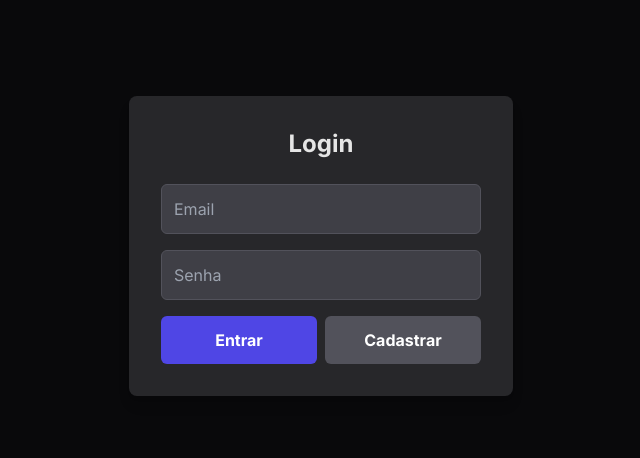
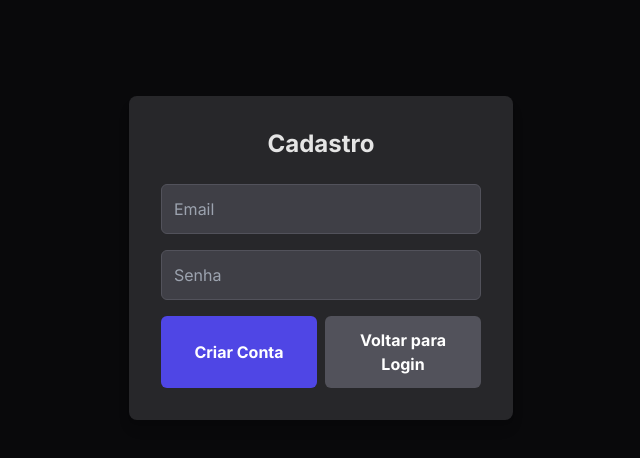
Before and after one commit to wesleyssdc201-hub/bettingledge, a website: page index.html in a window 1280 px wide. Both pictures are taken after a click on the button "Cadastrar". Shown: the whole page, without its empty margins (319-959 px from the left). Drawn offline with nearby package versions, Linux system fonts and the light colour scheme; no server answers.

Commit message:
Novo Codigo da Planilha

```diff
--- a/index.html
+++ b/index.html
@@ -54,13 +54,27 @@
 <body class="bg-zinc-950 text-neutral-200 p-4 min-h-screen flex flex-col items-center">
 
     <div id="auth-container" class="bg-zinc-800 p-8 rounded-lg shadow-lg w-full max-w-sm mt-20">
+        <div id="login-form">
             <h2 class="text-2xl font-bold mb-6 text-center">Login</h2>
             <div class="space-y-4">
                 <input type="email" id="email-input" placeholder="Email" class="w-full p-3 bg-zinc-700 rounded-md border border-zinc-600 focus:outline-none focus:ring-2 focus:ring-indigo-500">
                 <input type="password" id="password-input" placeholder="Senha" class="w-full p-3 bg-zinc-700 rounded-md border border-zinc-600 focus:outline-none focus:ring-2 focus:ring-indigo-500">
                 <div class="flex justify-between space-x-2 mt-4">
                     <button id="login-button" class="flex-1 bg-indigo-600 text-white p-3 rounded-md font-semibold hover:bg-indigo-700 transition duration-300">Entrar</button>
-                <button id="register-button" class="flex-1 bg-zinc-600 text-white p-3 rounded-md font-semibold hover:bg-zinc-700 transition duration-300">Cadastrar</button>
+                    <button id="show-register-button" class="flex-1 bg-zinc-600 text-white p-3 rounded-md font-semibold hover:bg-zinc-700 transition duration-300">Cadastrar</button>
+                </div>
+            </div>
+        </div>
+
+        <div id="register-form" class="hidden">
+            <h2 class="text-2xl font-bold mb-6 text-center">Cadastro</h2>
+            <div class="space-y-4">
+                <input type="email" id="register-email-input" placeholder="Email" class="w-full p-3 bg-zinc-700 rounded-md border border-zinc-600 focus:outline-none focus:ring-2 focus:ring-indigo-500">
+                <input type="password" id="register-password-input" placeholder="Senha" class="w-full p-3 bg-zinc-700 rounded-md border border-zinc-600 focus:outline-none focus:ring-2 focus:ring-indigo-500">
+                <div class="flex justify-between space-x-2 mt-4">
+                    <button id="register-button" class="flex-1 bg-indigo-600 text-white p-3 rounded-md font-semibold hover:bg-indigo-700 transition duration-300">Criar Conta</button>
+                    <button id="show-login-button" class="flex-1 bg-zinc-600 text-white p-3 rounded-md font-semibold hover:bg-zinc-700 transition duration-300">Voltar para Login</button>
+                </div>
             </div>
         </div>
     </div>
@@ -282,10 +296,20 @@
         const $ = id => document.getElementById(id);
         const authContainer = $('auth-container');
         const mainContent = $('main-content');
+
+        // Auth Forms
+        const loginForm = $('login-form');
+        const registerForm = $('register-form');
+        const showRegisterButton = $('show-register-button');
+        const showLoginButton = $('show-login-button');
         const loginButton = $('login-button');
         const registerButton = $('register-button');
         const emailInput = $('email-input');
         const passwordInput = $('password-input');
+        const registerEmailInput = $('register-email-input');
+        const registerPasswordInput = $('register-password-input');
+
+        // Main Content
         const logoutButton = $('logout-button');
         const userDisplay = $('user-display');
         const betsTableBody = $('bets-table-body');
@@ -309,10 +333,7 @@
         let transactions = [];
         let isDataLoaded = false;
 
-        // Funções de Utilitário
-        const formatCurrency = (amount) => {
-            return new Intl.NumberFormat('pt-BR', { style: 'currency', currency: 'BRL' }).format(amount);
-        };
+        // Funções de UI
         const showTab = (tabId) => {
             tabs.forEach(tab => {
                 if (tab.id === tabId) {
@@ -333,6 +354,11 @@
             tab.addEventListener('click', () => showTab(tab.id));
         });
         showTab('bets-tab');
+
+        // Funções de Utilitário
+        const formatCurrency = (amount) => {
+            return new Intl.NumberFormat('pt-BR', { style: 'currency', currency: 'BRL' }).format(amount);
+        };
 
         // Carregar dados
         const loadPeople = async () => {
@@ -392,10 +418,8 @@
             loadFreebets();
             loadWithdrawals();
 
-            // Calcular saldos
             const platformBalances = {};
 
-            // Adicionar lucros de apostas
             bets.forEach(bet => {
                 if (!platformBalances[bet.platformId]) {
                     platformBalances[bet.platformId] = {
@@ -406,7 +430,6 @@
                 platformBalances[bet.platformId].balance += bet.profit;
             });
 
-            // Adicionar transações (depósitos/saques)
             transactions.forEach(t => {
                 if (platformBalances[t.platformId]) {
                     if (t.type === 'Deposit') {
@@ -678,27 +701,16 @@
                         const importedData = JSON.parse(e.target.result);
                         const batch = db.batch();
 
-                        // Adicionar Pessoas e Plataformas
                         if (importedData.people) {
                             importedData.people.forEach(person => {
                                 const newPersonRef = doc(db, `users/${auth.currentUser.uid}/people`, person.id);
                                 batch.set(newPersonRef, { name: person.name, platforms: person.platforms });
                             });
                         }
-
-                        // Adicionar Apostas
                         if (importedData.bets) {
                             importedData.bets.forEach(bet => {
                                 const newBetRef = doc(db, `users/${auth.currentUser.uid}/bets`, bet.id);
                                 batch.set(newBetRef, bet);
-                            });
-                        }
-
-                        // Adicionar Freebets (se existirem)
-                        if (importedData.freebets) {
-                            importedData.freebets.forEach(freebet => {
-                                const newFreebetRef = doc(db, `users/${auth.currentUser.uid}/freebets`, freebet.id);
-                                batch.set(newFreebetRef, freebet);
                             });
                         }
 
@@ -712,7 +724,6 @@
                 };
                 reader.readAsText(file);
             };
-
             input.click();
         };
 
@@ -734,6 +745,16 @@
             }
         });
 
+        showRegisterButton.addEventListener('click', () => {
+            loginForm.classList.add('hidden');
+            registerForm.classList.remove('hidden');
+        });
+
+        showLoginButton.addEventListener('click', () => {
+            registerForm.classList.add('hidden');
+            loginForm.classList.remove('hidden');
+        });
+
         loginButton.addEventListener('click', () => {
             const email = emailInput.value;
             const password = passwordInput.value;
@@ -743,10 +764,10 @@
         });
 
         registerButton.addEventListener('click', () => {
-            const email = emailInput.value;
-            const password = passwordInput.value;
+            const email = registerEmailInput.value;
+            const password = registerPasswordInput.value;
             auth.createUserWithEmailAndPassword(email, password)
-                .then(() => alert('Cadastro realizado com sucesso! Pode entrar.'))
+                .then(() => alert('Cadastro realizado com sucesso! Faça login para começar.'))
                 .catch(error => alert('Erro ao cadastrar: ' + error.message));
         });
 
```
Lines whose indentation alone changed are shown as unchanged.
